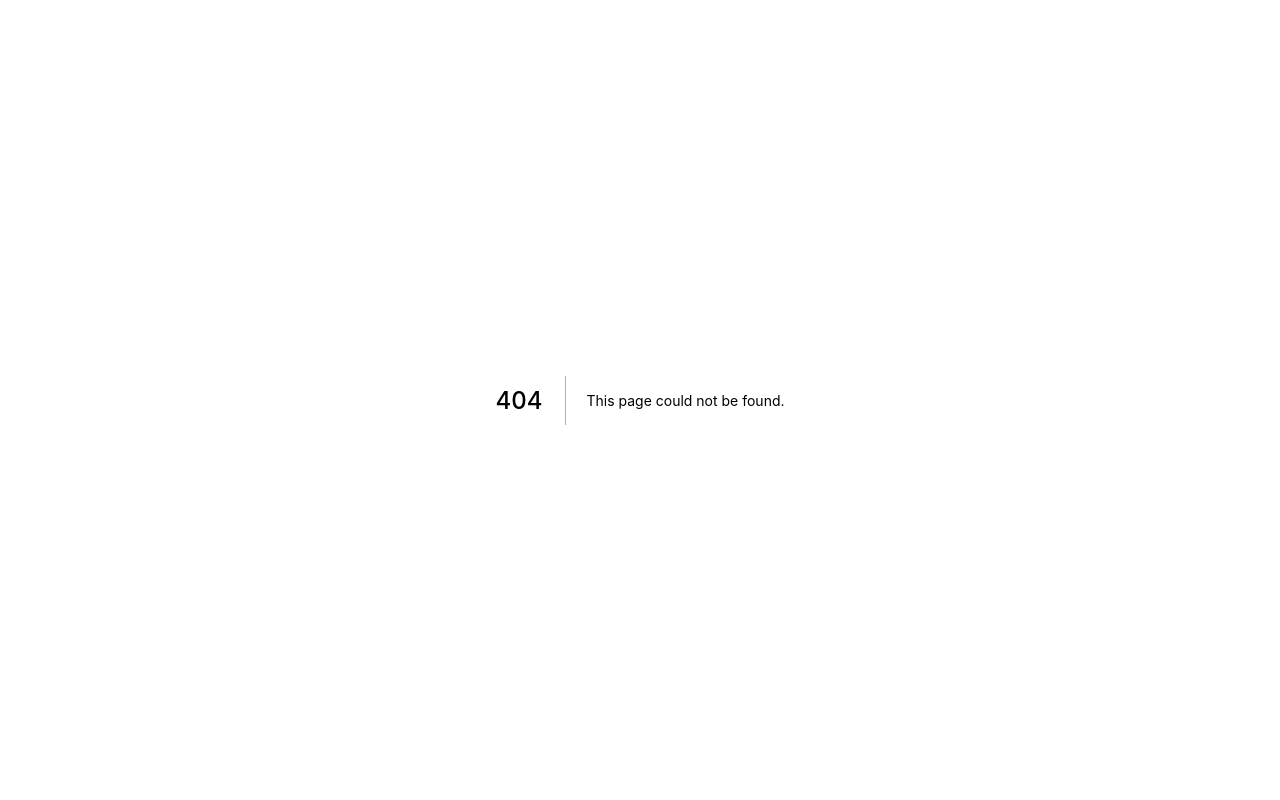
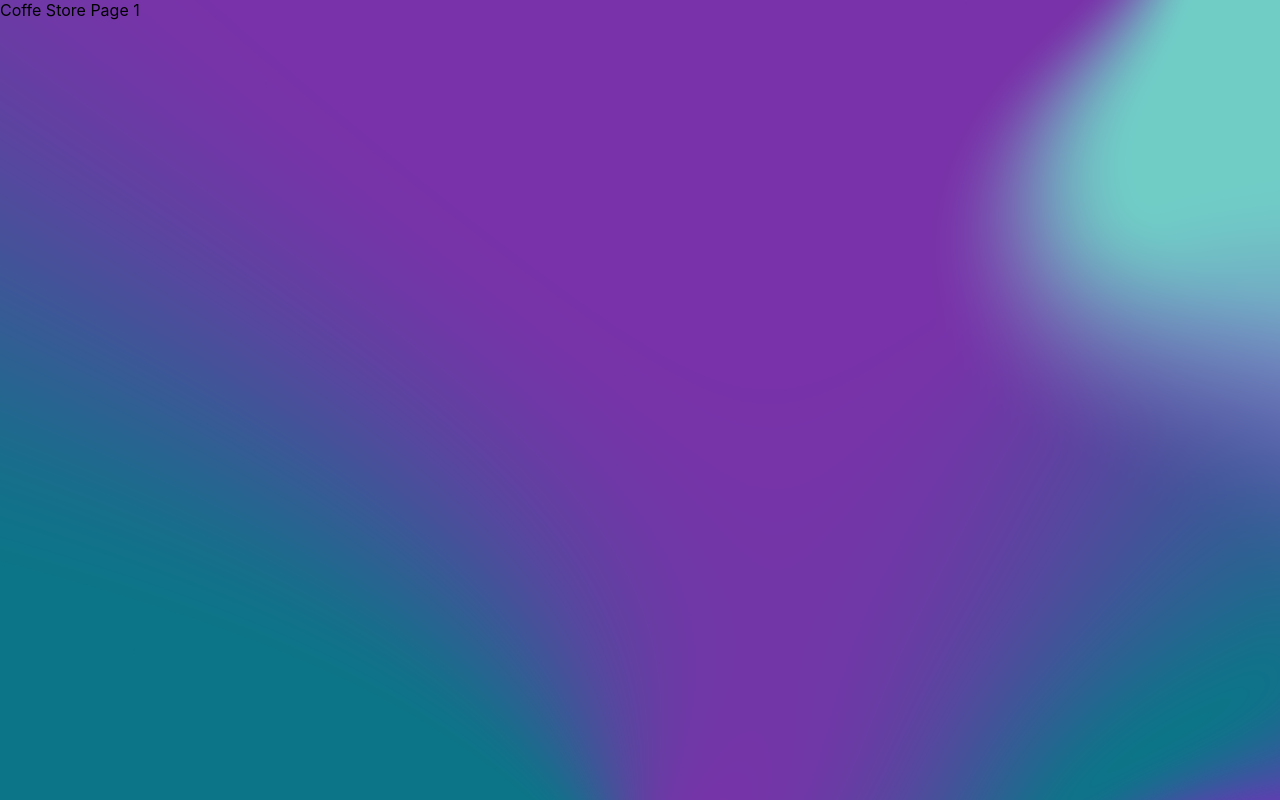
Before and after one commit to ariviegea2/nextjs-course, a Next.js app in the folder discover-coffee-stores/: page /coffee-store/1 in a window 1280 px wide. Before the commit this address had no page. Built offline with nearby package versions, Linux system fonts and the light colour scheme.

Commit message:
Dynamic routing

```diff
--- /dev/null
+++ b/discover-coffee-stores/pages/coffee-store/[id].js
@@ -0,0 +1,8 @@
+import { useRouter } from 'next/router'
+const CoffeeStore = () => {
+    const router = useRouter()
+    console.log(router)
+    return <div>Coffe Store Page {router.query.id}</div>
+}
+
+export default CoffeeStore;
--- a/discover-coffee-stores/pages/index.js
+++ b/discover-coffee-stores/pages/index.js
@@ -9,7 +9,7 @@ export default function Home() {
   return (
     <div className={styles.container}>
       <Head>
-        <title>Create Next App</title>
+        <title>Coffee Connoisseur</title>
         <meta name="description" content="Generated by create next app" />
         <link rel="icon" href="/favicon.ico" />
       </Head>
```
